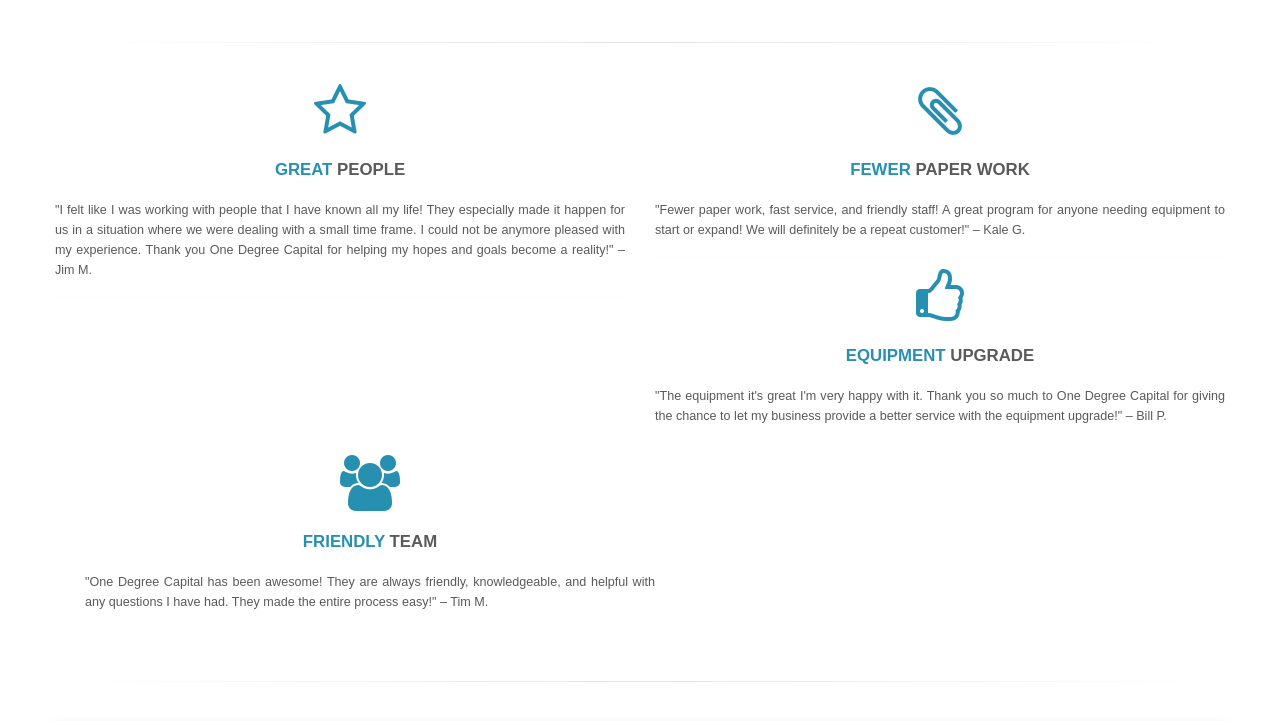
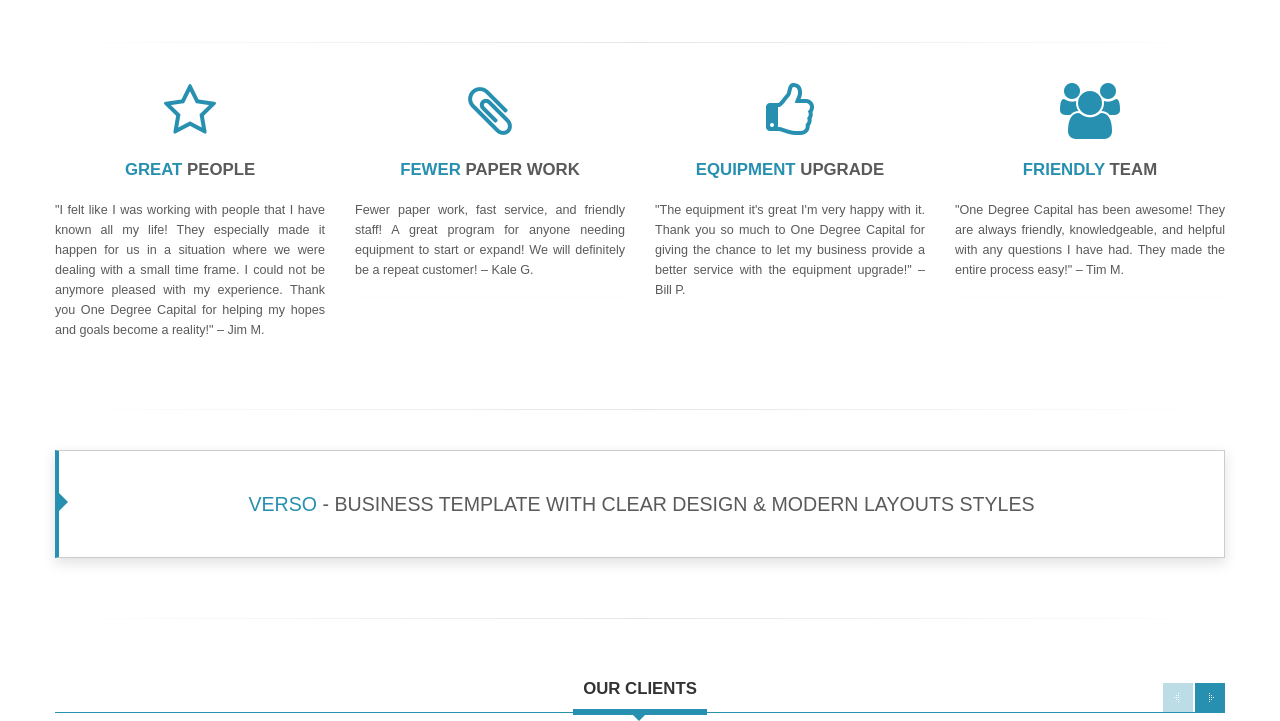
Before and after one commit to zemgalis/truckmount-financing-website, a plain HTML site: page index.html in a window 1280 px wide. Shown: the part 775-1496 px from the top of the page. Drawn offline with Linux system fonts and the light colour scheme; files that its build step writes are made by us from their sources; a web font is replaced by a local one.

Commit message:
Complete marketing section

```diff
--- a/index.html
+++ b/index.html
@@ -258,39 +258,27 @@ Slider -->
 				</div>
 				<!-- START MARKETING DIV-->
 	<div class="marketing">
-
 		<div class="row-fluid">
-        <!-- FEATURE ITEM-->
-    		<div class="span6">
+    		<div class="span3">
 				<i class="fa-icon-star-empty fa-icon-xxlarge main-color"></i>
 				<h3 class="features-title"><span class="firstword">Great</span> People</h3>
 				<p class="features">"I felt like I was working with people that I have known all my life! They especially made it happen for us in a situation where we were dealing with a small time frame. I could not be anymore pleased with my experience. Thank you One Degree Capital for helping my hopes and goals become a reality!" – Jim M.</p>
 			</div>
-			<!-- END FEATURE ITEM-->
-
-        <!-- FEATURE ITEM-->
-    	<div class="span6">
+    	<div class="span3">
 			<i class="fa-icon-paper-clip fa-icon-xxlarge main-color"></i>
 			<h3 class="features-title"> <span class="firstword">Fewer</span> Paper Work</h3>
-			<p class="features">"Fewer paper work, fast service, and friendly staff! A great program for anyone needing equipment to start or expand! We will definitely be a repeat customer!" – Kale G.</p>
+			<p class="features">Fewer paper work, fast service, and friendly staff! A great program for anyone needing equipment to start or expand! We will definitely be a repeat customer! – Kale G.</p>
 		</div>
-		<!-- END FEATURE ITEM-->
-
-
-		<!-- FEATURE ITEM-->
-		<div class="span6">
+		<div class="span3">
 			<i class="fa-icon-thumbs-up fa-icon-xxlarge main-color"></i>
 			<h3 class="features-title"> <span class="firstword">Equipment</span> Upgrade</h3>
 			<p class="features">"The equipment it's great I'm very happy with it. Thank you so much to One Degree Capital for giving the chance to let my business provide a better service with the equipment upgrade!" – Bill P.</p>
 		</div>
-		<!-- END FEATURE ITEM-->
-		<!-- FEATURE ITEM-->
-		<div class="span6">
+		<div class="span3">
 			<i class="fa-icon-group fa-icon-xxlarge main-color"></i>
 			<h3 class="features-title"> <span class="firstword">Friendly</span> Team</h3>
 			<p class="features">"One Degree Capital has been awesome! They are always friendly, knowledgeable, and helpful with any questions I have had. They made the entire process easy!" – Tim M.</p>
 		</div>
-		<!-- FEATURE ITEM-->
     </div>
 
     <hr class="half">
```
Also changed, not shown: assets/css/style.css (line endings or trailing spaces), assets/img/testimonials/kale_250x188.jpg (added).
